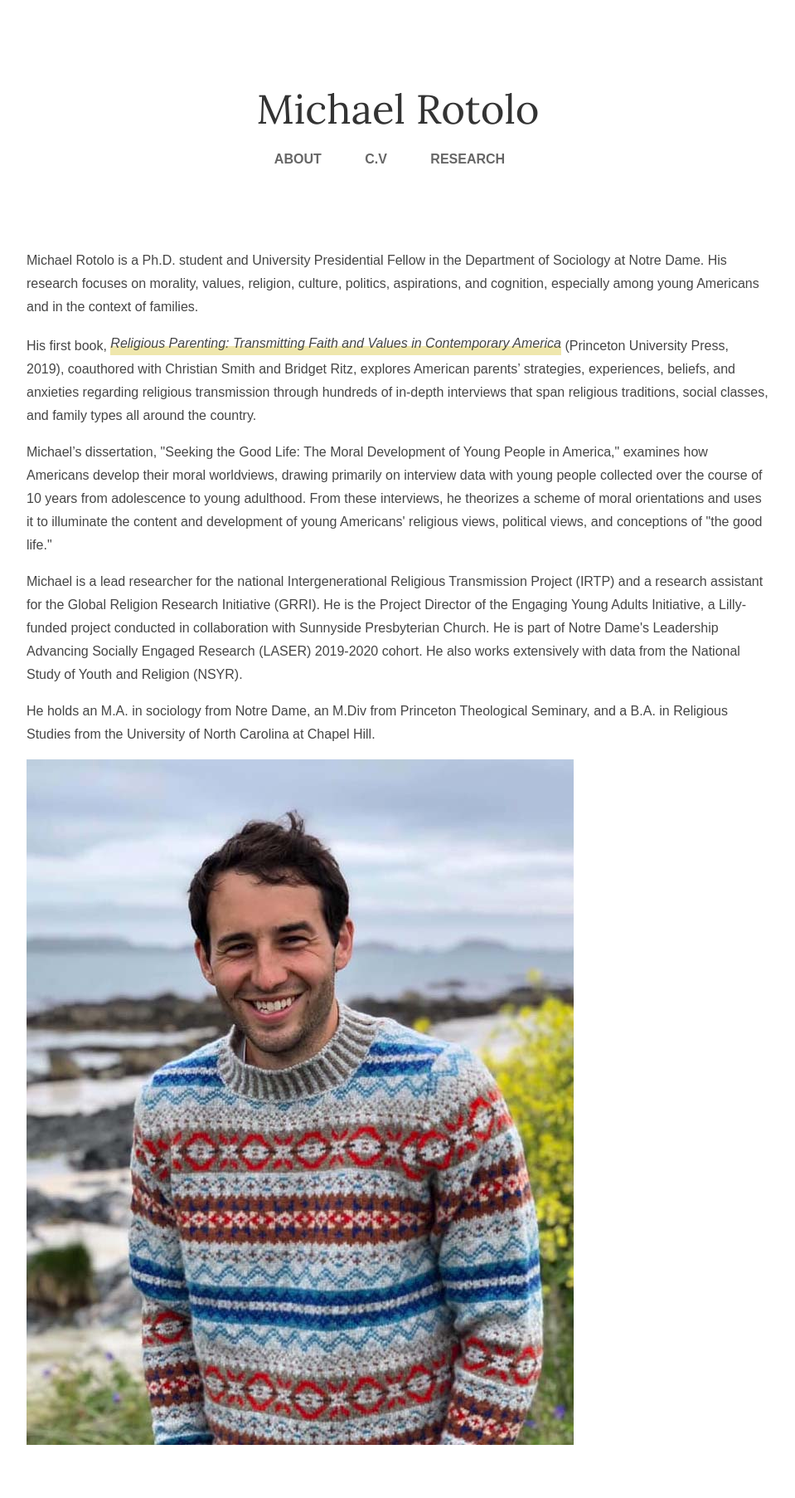
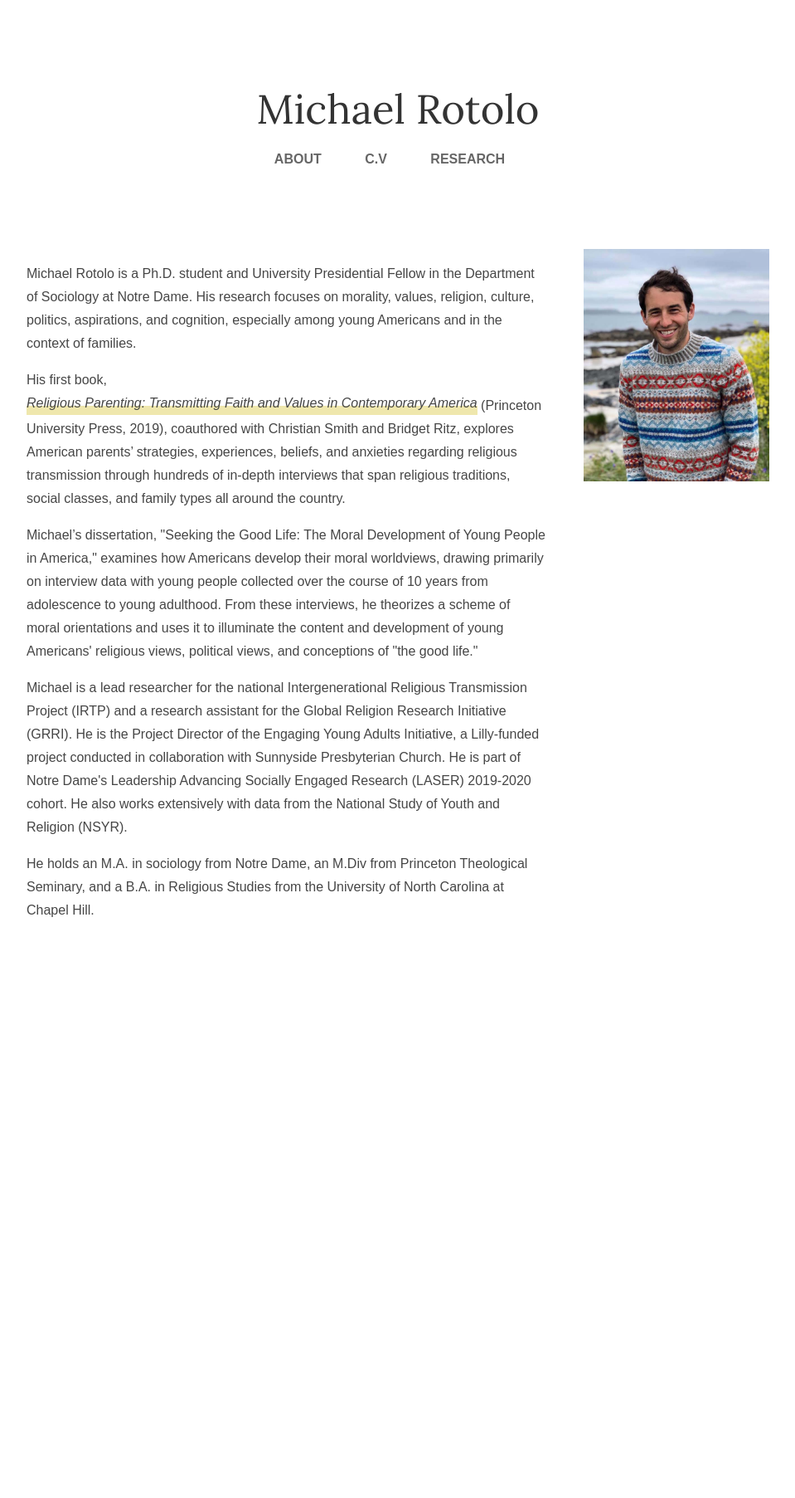
Before and after one commit to michaelrotolo/github.io, a Jekyll site: the page built from index.html, in a window 1280 px wide. Shown: the whole page at 83% size, without its empty margins (160-1119 px from the left). Built offline with Jekyll 4.4.1, drawn with Linux system fonts in a browser that asks for light colours; some web fonts are replaced; after the commit the page ends 1187 px from its top, so only the background shows below that.

Commit message:
Update main.css

```diff
--- a/css/main.css
+++ b/css/main.css
@@ -117,6 +117,9 @@ p {
     line-height: 28px;
     color: #464646;
 }
+img {
+    width: 100%;
+}
 
 @media screen and (min-width: 600px) {
     body {
@@ -126,5 +129,15 @@ p {
     nav {
         margin:100px auto;
     }
-
+    .left-body {
+        display:inline-block;
+        width: 70%;
+    }
+    .right-bar {
+        display:inline-block;
+        width:25%;
+        vertical-align:top;
+        float:right;
+        margin-left:4%;
+    }
 }
```
